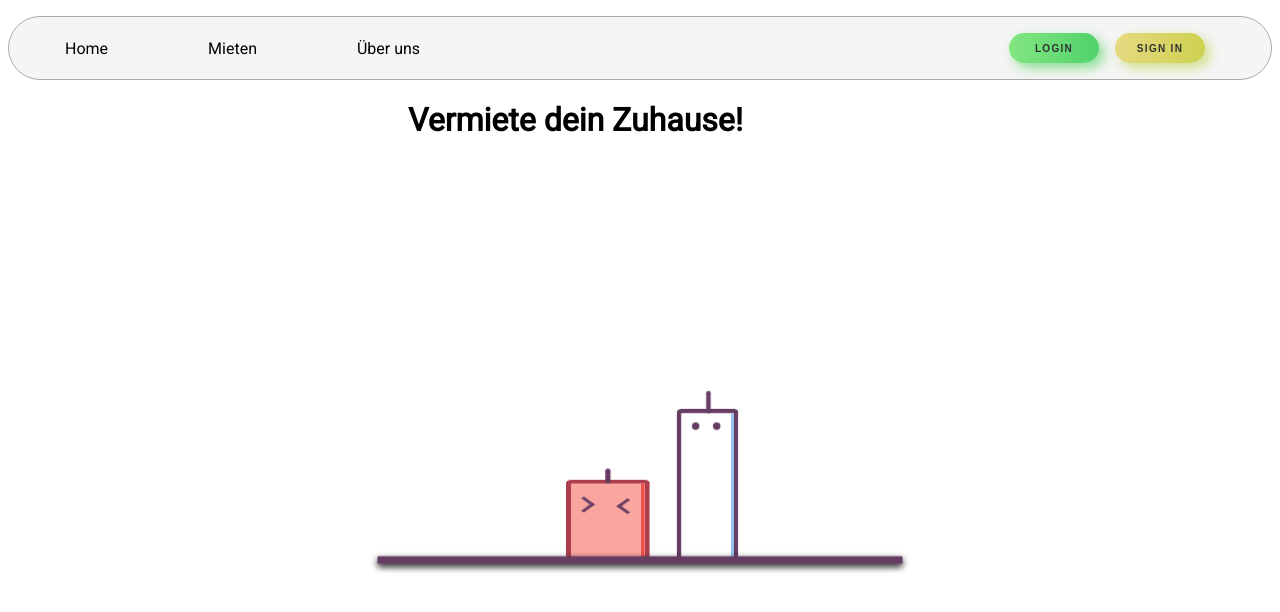
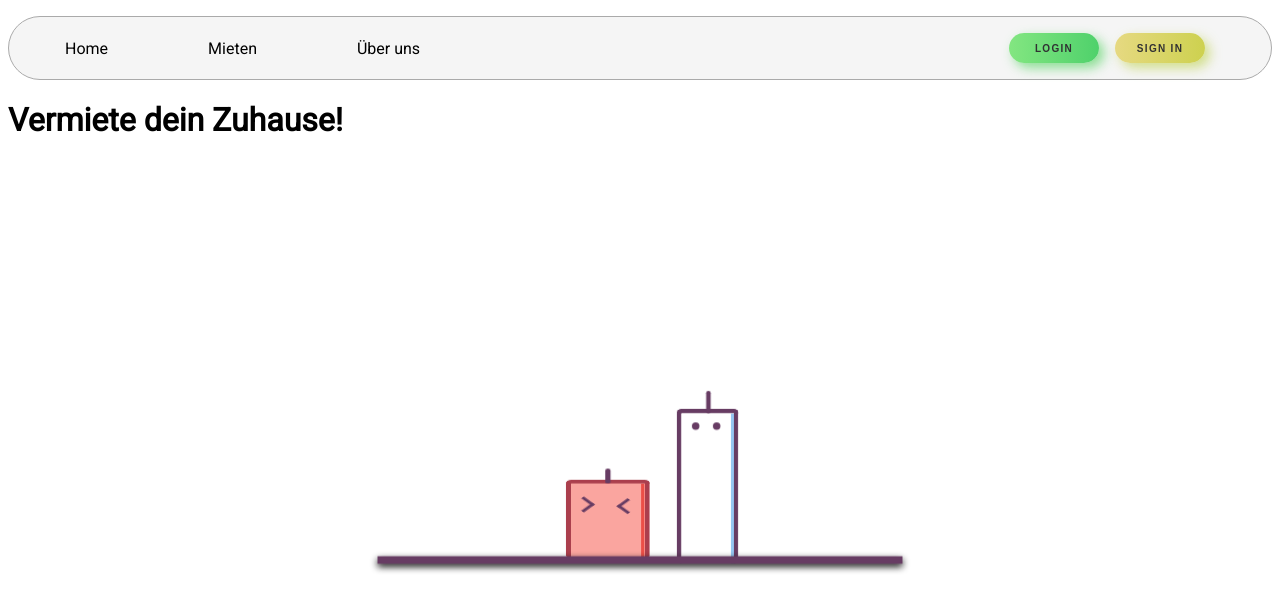
Before and after one commit to justindavidcalle/vermieteMeinZuhause, a React (Vite) app in the folder vermieteMeinZuhause/: page / in a window 1280 px wide. Shown: the top 612 px of the page. Built offline with nearby package versions, Linux system fonts and the light colour scheme.

Commit message:
Docker Compose fixed

```diff
--- a/vermieteMeinZuhause/src/css/Home.css
+++ b/vermieteMeinZuhause/src/css/Home.css
@@ -1,7 +1,3 @@
-h1{
-    margin-left: 25rem;
-}
-
 .animation {
     background-color: #FFF;
     animation: change-background 3s infinite linear;
--- a/vermieteMeinZuhause/src/css/Mieten.css
+++ b/vermieteMeinZuhause/src/css/Mieten.css
@@ -1,7 +1,3 @@
-.Object-Board h1{
-    color: white;
-}
-
 .Object-Board{
     display: grid;
     grid-template-columns: 1fr 1fr 1fr;
```
Also changed, not shown: 1 other file (tests, documents, lock files or other folders).
